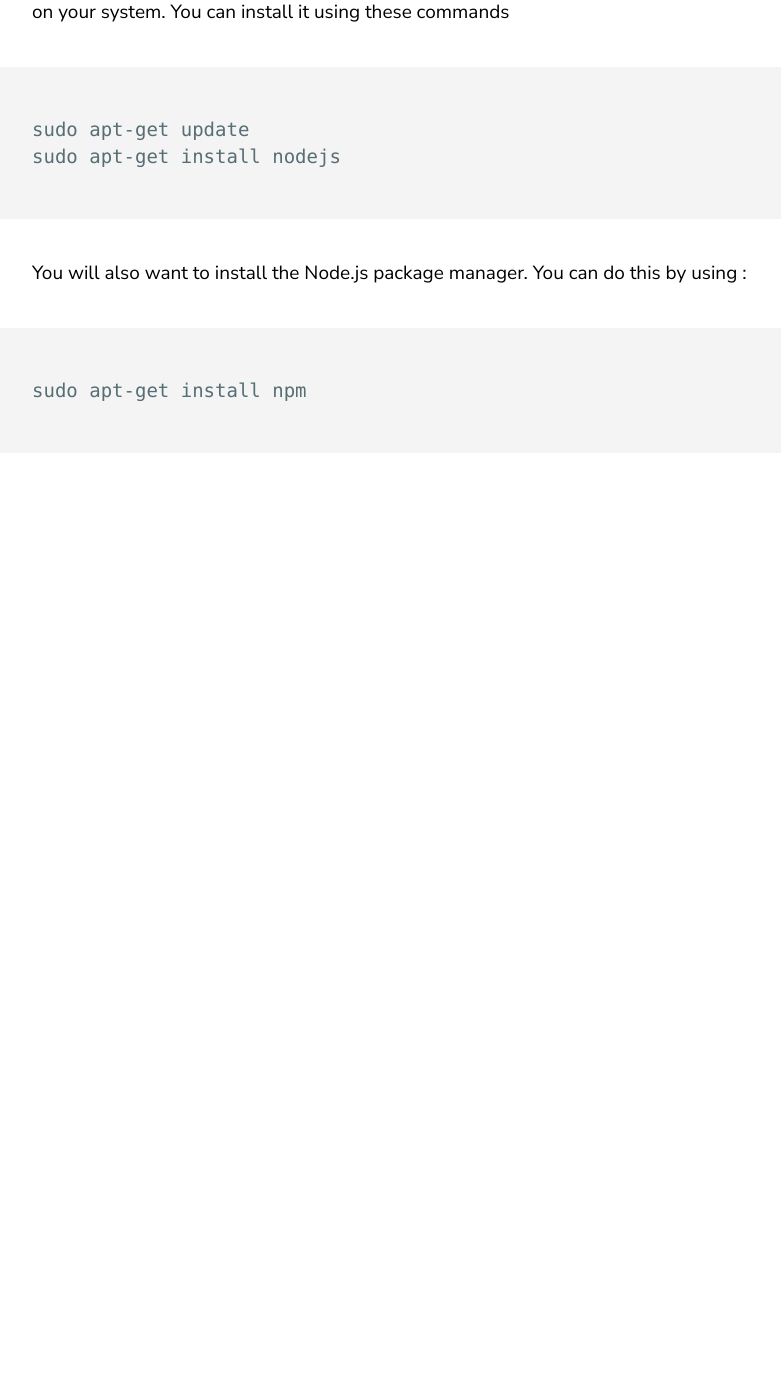
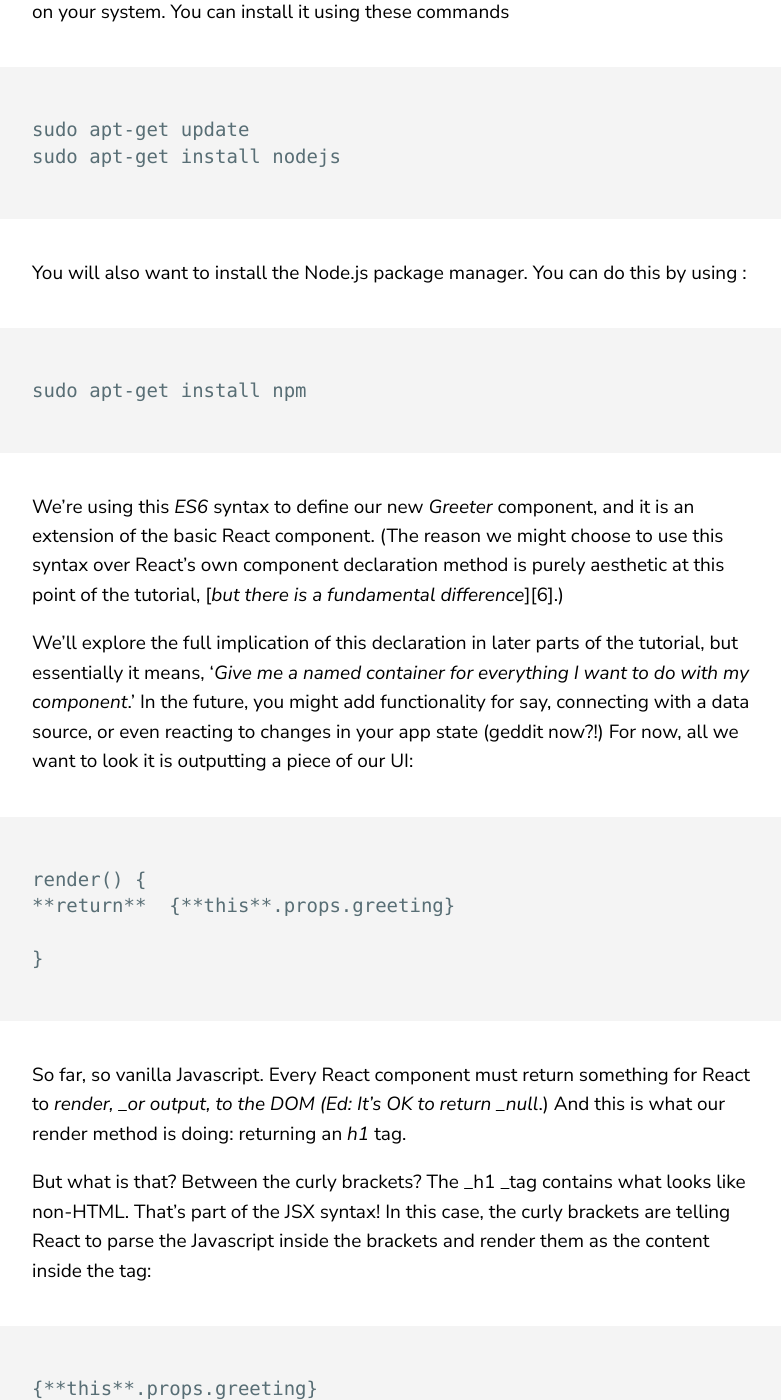
Before and after one commit to 404Kartik/blog.404kartik, a Jekyll site: the page built from _posts/2020-09-13-ReactJs-"The-Hello-World".markdown, in a window 1280 px wide and 1400 px high, scrolled down 2970 px. Shown: the whole window, without its empty margins (68-849 px from the left). Built offline with Jekyll 4.4.1, drawn with Linux system fonts in a browser that asks for light colours; our own code applies the rules of GitHub Pages for plain Markdown files; before the commit the page ends 3463 px from its top, so only the background shows below that; some of the changed text lies outside the part shown.

Commit message:
Update 2020-09-13-ReactJs-"The-Hello-World".markdown

```diff
--- a/_posts/2020-09-13-ReactJs-"The-Hello-World".markdown
+++ b/_posts/2020-09-13-ReactJs-"The-Hello-World".markdown
@@ -84,3 +84,31 @@ You will also want to install the Node.js package manager. You can do this by us
 
 
     sudo apt-get install npm
+
+
+We're using this _ES6_ syntax to define our new _Greeter_ component, and it is an extension of the basic React component. (The reason we might choose to use this syntax over React's own component declaration method is purely aesthetic at this point of the tutorial, [_but there is a fundamental difference_][6].)
+
+We'll explore the full implication of this declaration in later parts of the tutorial, but essentially it means, '_Give me a named container for everything I want to do with my component_.' In the future, you might add functionality for say, connecting with a data source, or even reacting to changes in your app state (geddit now?!) For now, all we want to look it is outputting a piece of our UI:
+
+
+    render() {
+    **return**
+{**this**.props.greeting}
+
+    }
+
+So far, so vanilla Javascript. Every React component must return something for React to _render, _or output, to the DOM (Ed: It's OK to return _null_.) And this is what our render method is doing: returning an _h1_ tag.
+
+But what is that? Between the curly brackets? The _h1 _tag contains what looks like non-HTML. That's part of the JSX syntax! In this case, the curly brackets are telling React to parse the Javascript inside the brackets and render them as the content inside the tag:
+
+
+    {**this**.props.greeting}
+
+We'll look at exactly what '_this_' means, and what '_props_' are in later parts, but what you should now is that '_props_' is short for '_properties_'. You can look at properties as pieces of data that are passed down from a parent component.
+
+JSX can do more than simply render passed data, though. As we go through the course, you'll see how we can express ourselves to achieve the nested nature of components, pass data and functions, and keep the turtles going all the way down.
+
+
+    ReactDOM.render(, document.getElementById('myReactApp'));
+
+Finally, the line that brings it all together, and you can see more JSX! _ReactDOM _is the Javascript library object that you import and use to tie your React app to the real DOM. Here we tell ReactDOM to '_render_' our new component and attach it to the root element which we can find using the standard Javascript DOM method '_document.getElementById_.'
```
